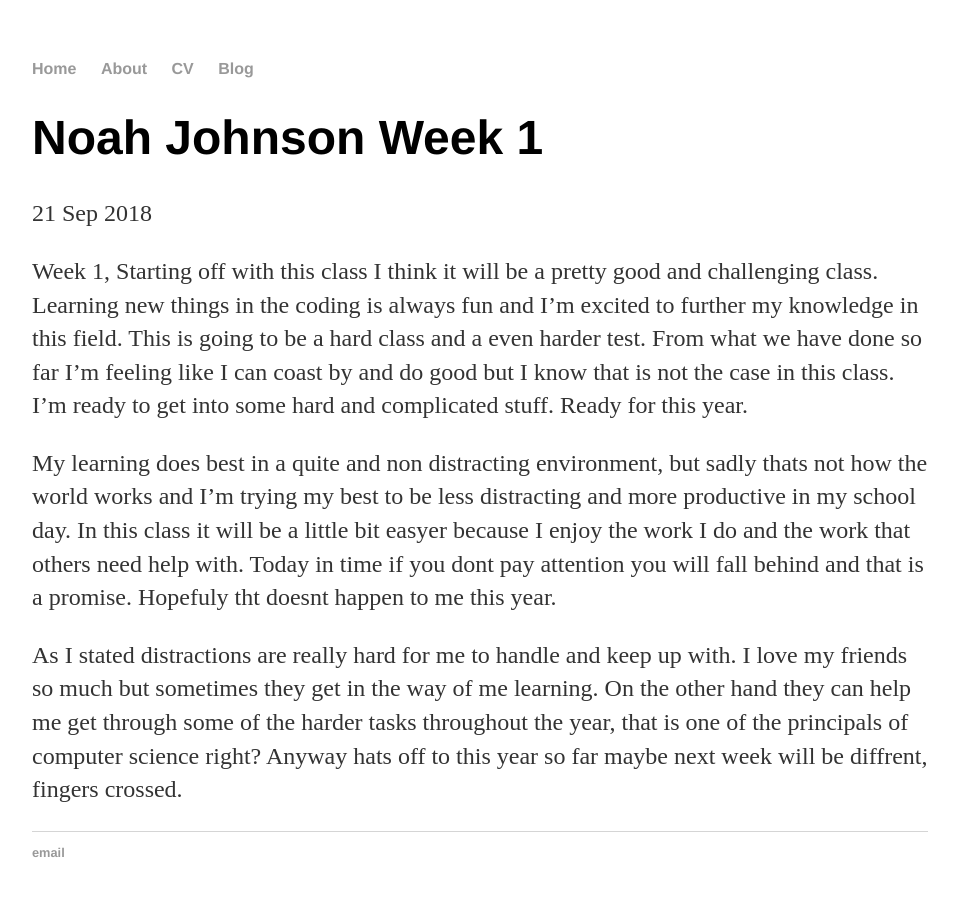
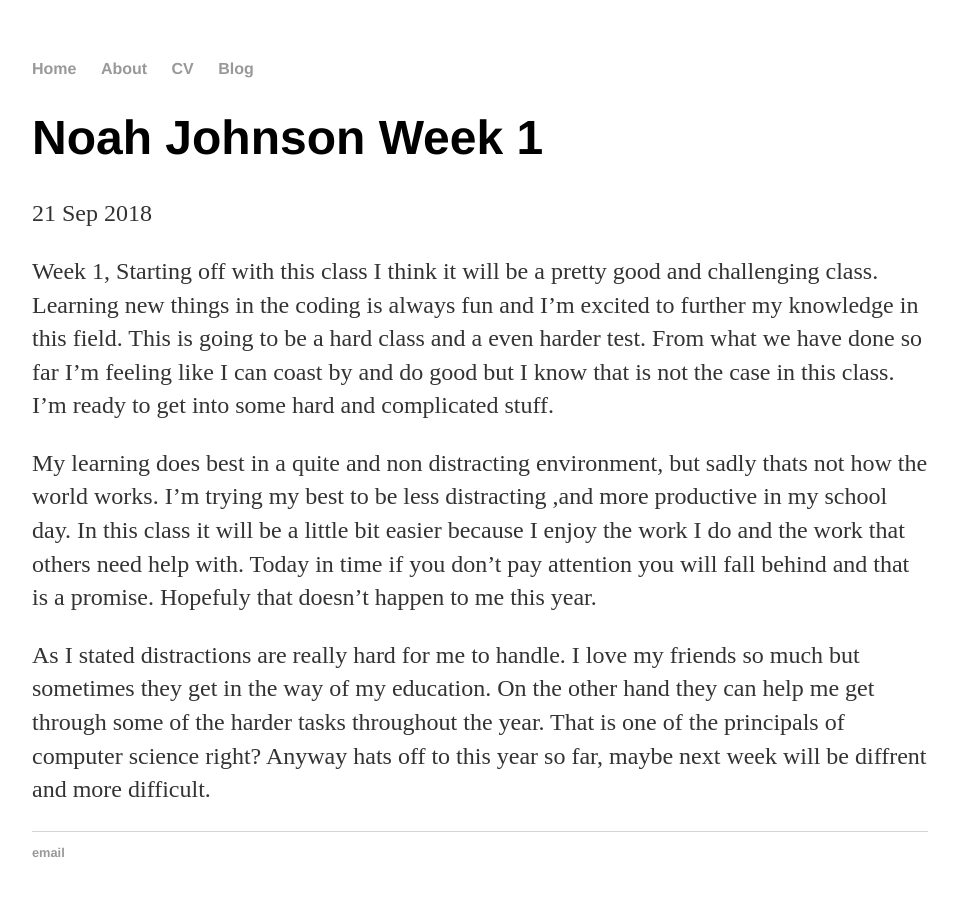
Before and after one commit to noahj5291/noahj5291.github.io, a Jekyll site: the page built from _posts/2018-09-21-title.md, in a window 1280 px wide. Shown: the whole page, without its empty margins (160-1119 px from the left). Built offline with Jekyll 4.4.1, drawn with Linux system fonts in a browser that asks for light colours.

Commit message:
Update 2018-09-21-title.md

```diff
--- a/_posts/2018-09-21-title.md
+++ b/_posts/2018-09-21-title.md
@@ -5,8 +5,8 @@ date: 2018-09-21
 ---
 
 Week 1,
-   Starting off with this class I think it will be a pretty good and challenging class. Learning new things in the coding is always fun and I'm excited to further my knowledge in this field. This is going to be a hard class and a even harder test. From what we have done so far I'm feeling like I can coast by and do good but I know that is not the case in this class. I'm ready to get into some hard and complicated stuff. Ready for this year.
+   Starting off with this class I think it will be a pretty good and challenging class. Learning new things in the coding is always fun and I'm excited to further my knowledge in this field. This is going to be a hard class and a even harder test. From what we have done so far I'm feeling like I can coast by and do good but I know that is not the case in this class. I'm ready to get into some hard and complicated stuff.
 
-   My learning does best in a quite and non distracting environment, but sadly thats not how the world works and I'm trying my best to be less distracting and more productive in my school day. In this class it will be a little bit easyer because I enjoy the work I do and the work that others need help with. Today in time if you dont pay attention you will fall behind and that is a promise. Hopefuly tht doesnt happen to me this year.
+   My learning does best in a quite and non distracting environment, but sadly thats not how the world works. I'm trying my best to be less distracting ,and more productive in my school day. In this class it will be a little bit easier because I enjoy the work I do and the work that others need help with. Today in time if you don't pay attention you will fall behind and that is a promise. Hopefuly that doesn't happen to me this year.
 
-   As I stated distractions are really hard for me to handle and keep up with. I love my friends so much but sometimes they get in the way of me learning. On the other hand they can help me get through some of the harder tasks throughout the year, that is one of the principals of computer science right? Anyway hats off to this year so far maybe next week will be diffrent, fingers crossed.
+   As I stated distractions are really hard for me to handle. I love my friends so much but sometimes they get in the way of my education. On the other hand they can help me get through some of the harder tasks throughout the year. That is one of the principals of computer science right? Anyway hats off to this year so far, maybe next week will be diffrent and more difficult.
```
